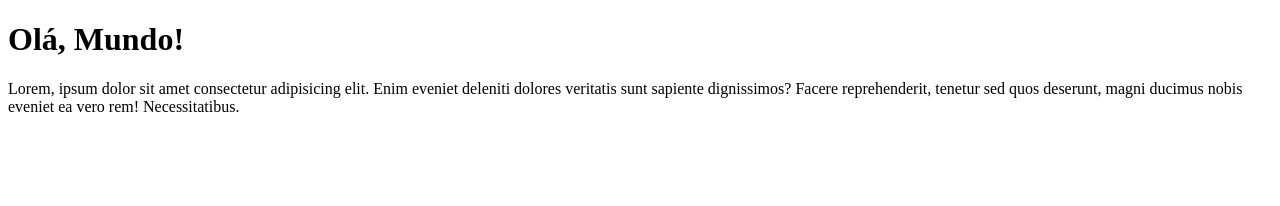
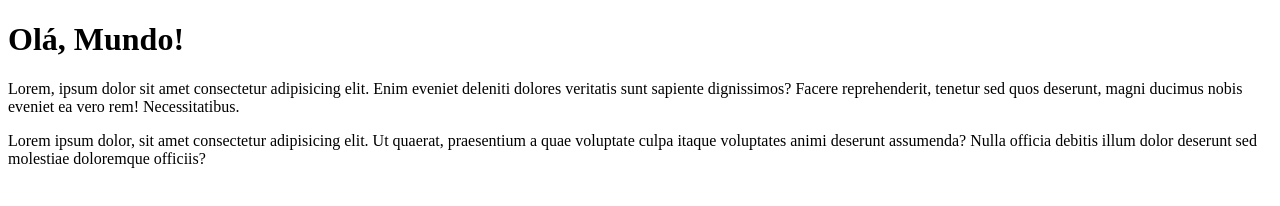
Before and after one commit to samuel-flavio/Ola-Mundo, a plain HTML site: page site-exemplo/index.html in a window 1280 px wide. Drawn offline with Linux system fonts and the light colour scheme.

Commit message:
adicionei um paragrafo

```diff
--- a/site-exemplo/index.html
+++ b/site-exemplo/index.html
@@ -8,5 +8,7 @@
 <body>
       <h1>Olá, Mundo!</h1>
       <p>Lorem, ipsum dolor sit amet consectetur adipisicing elit. Enim eveniet deleniti dolores veritatis sunt sapiente dignissimos? Facere reprehenderit, tenetur sed quos deserunt, magni ducimus nobis eveniet ea vero rem! Necessitatibus.</p>
+      <p>Lorem ipsum dolor, sit amet consectetur adipisicing elit. Ut quaerat, praesentium a quae voluptate culpa itaque voluptates animi deserunt assumenda? Nulla officia debitis illum dolor deserunt sed molestiae doloremque officiis?</p>
+
 </body>
 </html>
```
